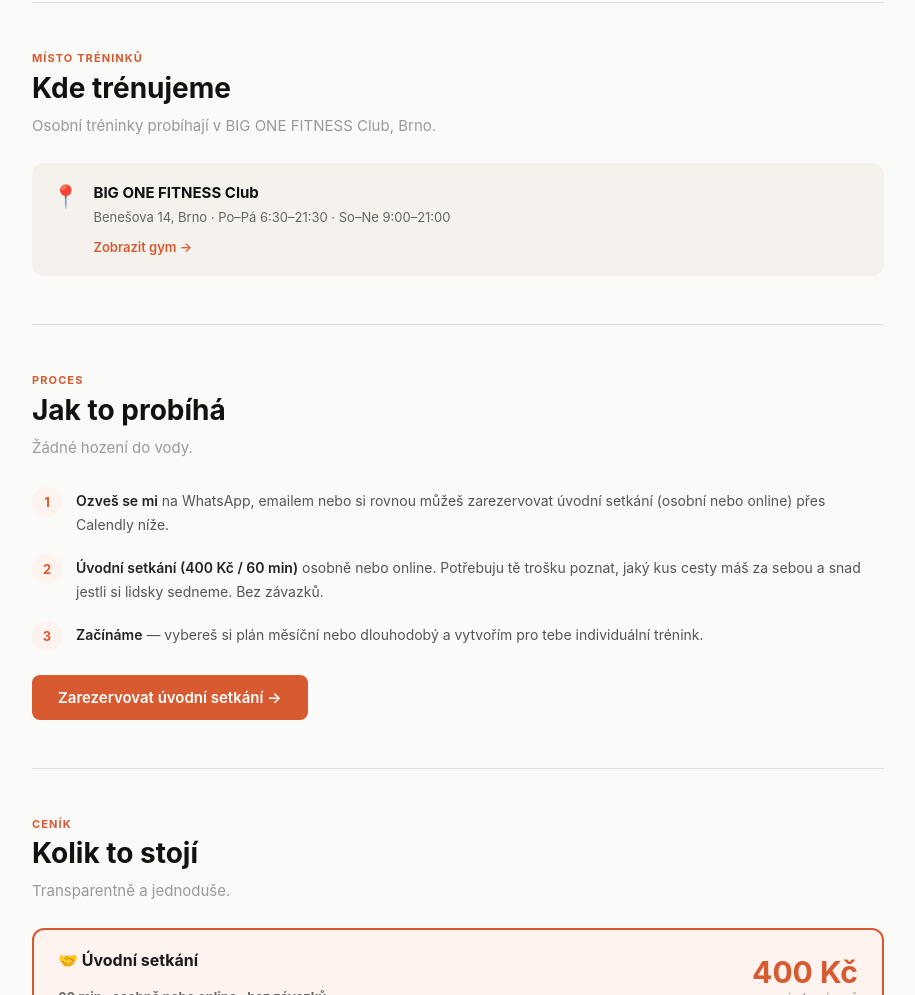
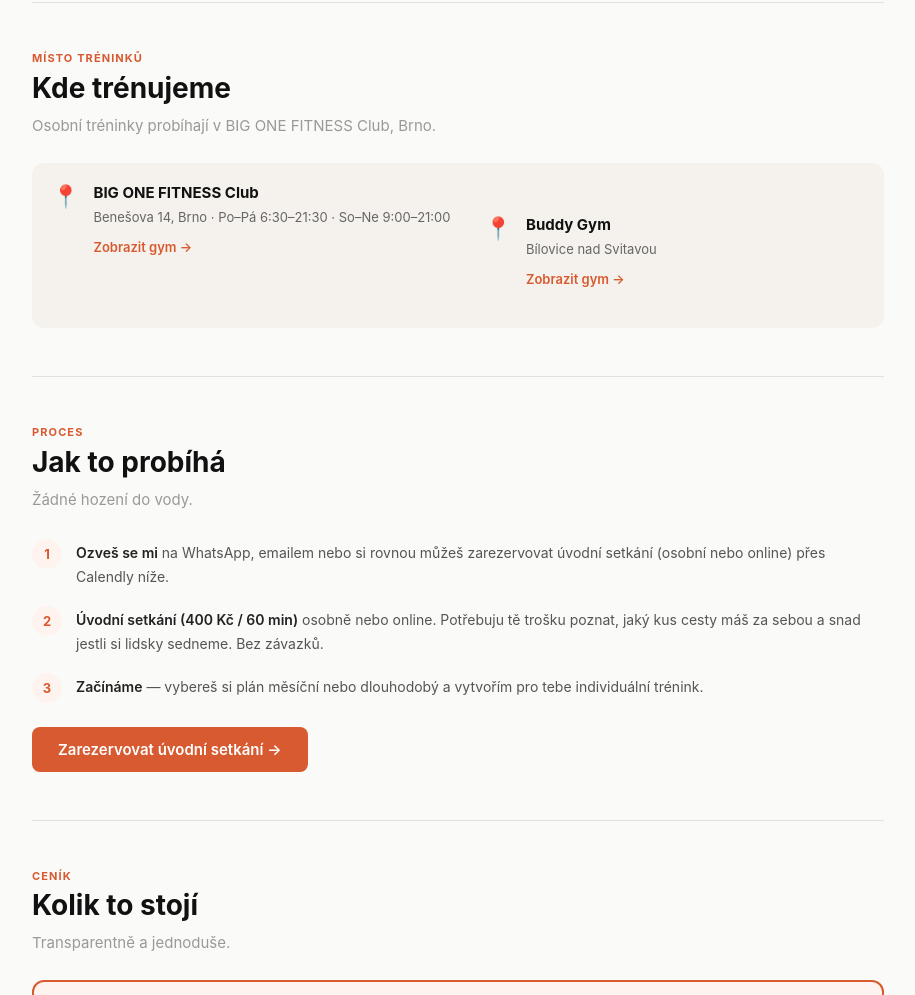
Before and after one commit to ondrejlibal43/Ondra-web, a plain HTML site: page index.html in a window 1280 px wide. Shown: the part 4761-5756 px from the top of the page, without its empty margins (182-1097 px from the left). Drawn offline with Linux system fonts and the light colour scheme.

Commit message:
Update index.html

```diff
--- a/index.html
+++ b/index.html
@@ -306,6 +306,14 @@
       <div class="loc-box">
         <div class="licon">📍</div>
         <div><h3>BIG ONE FITNESS Club</h3><p>Benešova 14, Brno · Po–Pá 6:30–21:30 · So–Ne 9:00–21:00</p><a href="https://maps.app.goo.gl/ZsfArmTcrFW99EcX8" target="_blank">Zobrazit gym →</a></div>
+        <div class="loc-box" style="margin-top:12px;">
+  <div class="licon">📍</div>
+  <div>
+    <h3>Buddy Gym</h3>
+    <p>Bílovice nad Svitavou</p>
+    <a href="https://www.buddygym.cz/" target="_blank">Zobrazit gym →</a>
+  </div>
+</div>
       </div>
     </section>
 
```
